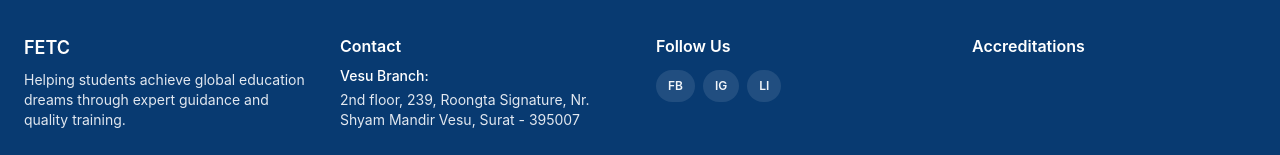
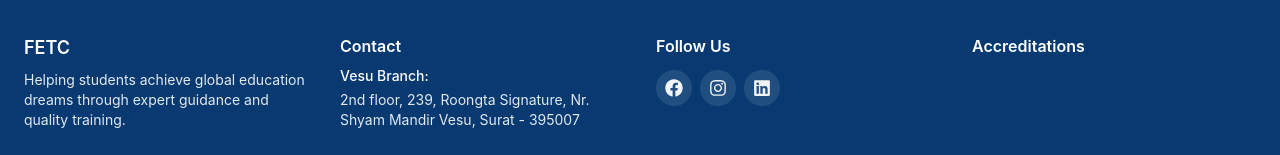
Before and after one commit to HoaxBlade/Fetc_Website, a React (Create React App) app: page / in a window 1280 px wide. Shown: the part 1021-1176 px from the top of the page. Built offline with nearby package versions, Linux system fonts and the light colour scheme.

Commit message:
feat: implement site footer component with social links and contact information

```diff
--- a/package.json
+++ b/package.json
@@ -10,6 +10,7 @@
     "lucide-react": "^1.8.0",
     "react": "^19.2.5",
     "react-dom": "^19.2.5",
+    "react-icons": "^5.6.0",
     "react-router-dom": "^7.14.0",
     "react-scripts": "5.0.1",
     "web-vitals": "^2.1.4"
--- a/src/components/Footer.jsx
+++ b/src/components/Footer.jsx
@@ -1,3 +1,4 @@
+import { FaFacebook, FaInstagram, FaLinkedin } from "react-icons/fa";
 import { Phone } from "lucide-react";
 import IASBadge from "./IASBadge";
 
@@ -46,15 +47,32 @@ function Footer() {
         <div>
           <h4 className="font-semibold">Follow Us</h4>
           <div className="mt-3 flex gap-2">
-            {["FB", "IG", "LI"].map((item) => (
+            {[
+              {
+                id: "FB",
+                Icon: FaFacebook,
+                url: "https://www.facebook.com/profile.php?id=61561283426412",
+              },
+              {
+                id: "IG",
+                Icon: FaInstagram,
+                url: "https://www.instagram.com/fetc_trainingcentre?igsh=MXNlc3JweDg2M215dg==",
+              },
+              {
+                id: "LI",
+                Icon: FaLinkedin,
+                url: "https://www.linkedin.com/company/96215379/admin/dashboard/",
+              },
+            ].map(({ id, Icon, url }) => (
               <a
-                key={item}
-                href="/"
-                onClick={(e) => e.preventDefault()}
-                className="rounded-full bg-white/10 px-3 py-2 text-xs font-semibold text-slate-100 transition hover:bg-white/20"
-                aria-label={`${item} social link`}
+                key={id}
+                href={url}
+                target="_blank"
+                rel="noopener noreferrer"
+                className="flex h-9 w-9 items-center justify-center rounded-full bg-white/10 text-slate-100 transition hover:bg-white/20"
+                aria-label={`${id} social link`}
               >
-                {item}
+                <Icon size={18} />
               </a>
             ))}
           </div>
```
Also changed, not shown: 1 other file (tests, documents, lock files or other folders).
